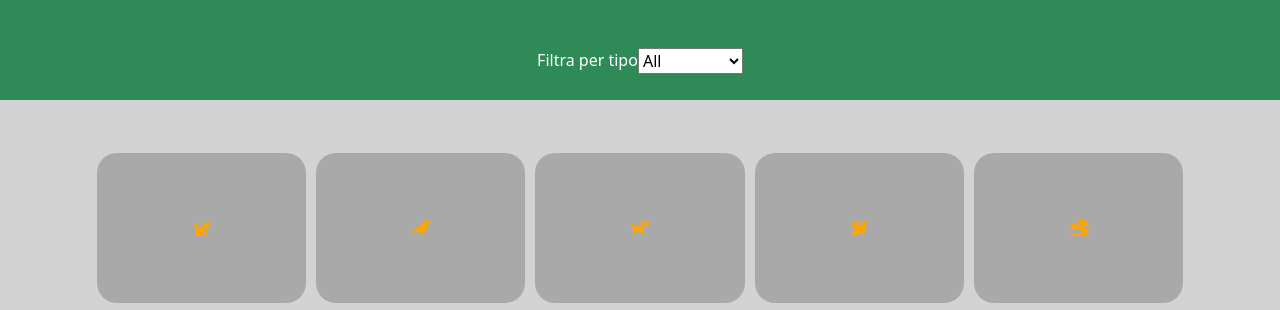
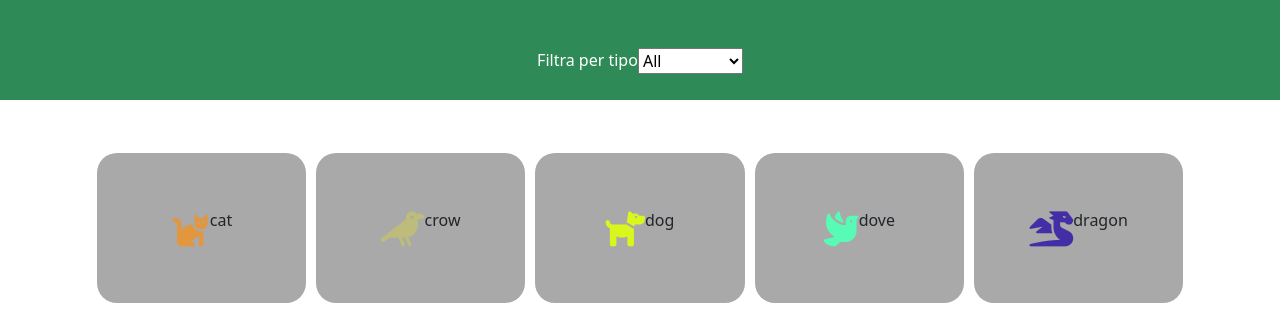
Before and after one commit to VincenzoVitello/js-es6-icons, a plain HTML site: page index.html in a window 1280 px wide. Shown: the top 310 px of the page. Drawn offline with nearby package versions, Linux system fonts and the light colour scheme.

Commit message:
il programma funziona ma il codice è un po' brutto

```diff
--- a/data.js
+++ b/data.js
@@ -4,112 +4,112 @@ const icons = [
 		prefix: 'fa-',
 		type: 'animal',
 		family: 'fas',
-		color: 'orange'
+		color: generateRandomColor()
 	},
 	{
 		name: 'crow',
 		prefix: 'fa-',
 		type: 'animal',
 		family: 'fas',
-		color: 'orange'
+		color: generateRandomColor()
 	},
 	{
 		name: 'dog',
 		prefix: 'fa-',
 		type: 'animal',
 		family: 'fas',
-		color: 'orange'
+		color: generateRandomColor()
 	},
 	{
 		name: 'dove',
 		prefix: 'fa-',
 		type: 'animal',
 		family: 'fas',
-		color: 'orange'
+		color: generateRandomColor()
 	},
 	{
 		name: 'dragon',
 		prefix: 'fa-',
 		type: 'animal',
 		family: 'fas',
-		color: 'orange'
+		color: generateRandomColor()
 	},
 	{
 		name: 'horse',
 		prefix: 'fa-',
 		type: 'animal',
 		family: 'fas',
-		color: 'orange'
+		color: generateRandomColor()
 	},
 	{
 		name: 'hippo',
 		prefix: 'fa-',
 		type: 'animal',
 		family: 'fas',
-		color: 'orange'
+		color: generateRandomColor()
 	},
 	{
 		name: 'fish',
 		prefix: 'fa-',
 		type: 'animal',
 		family: 'fas',
-		color: 'orange'
+		color: generateRandomColor()
 	},
 	{
 		name: 'carrot',
 		prefix: 'fa-',
 		type: 'vegetable',
 		family: 'fas',
-		color: 'green'
+		color: generateRandomColor()
 	},
 	{
 		name: 'apple-alt',
 		prefix: 'fa-',
 		type: 'vegetable',
 		family: 'fas',
-		color: 'green'
+		color: generateRandomColor()
 	},
 	{
 		name: 'lemon',
 		prefix: 'fa-',
 		type: 'vegetable',
 		family: 'fas',
-		color: 'green'
+		color: generateRandomColor()
 	},
 	{
 		name: 'pepper-hot',
 		prefix: 'fa-',
 		type: 'vegetable',
 		family: 'fas',
-		color: 'green'
+		color: generateRandomColor()
 	},
 	{
 		name: 'user-astronaut',
 		prefix: 'fa-',
 		type: 'user',
 		family: 'fas',
-		color: 'blue'
+		color: generateRandomColor()
 	},
 	{
 		name: 'user-graduate',
 		prefix: 'fa-',
 		type: 'user',
 		family: 'fas',
-		color: 'blue'
+		color: generateRandomColor()
 	},
 	{
 		name: 'user-ninja',
 		prefix: 'fa-',
 		type: 'user',
 		family: 'fas',
-		color: 'blue'
+		color: generateRandomColor()
 	},
 	{
 		name: 'user-secret',
 		prefix: 'fa-',
 		type: 'user',
 		family: 'fas',
-		color: 'blue'
+		color: generateRandomColor()
 	}
 ];
 //creo variabili per interagire con elementi del DOM
@@ -118,29 +118,32 @@ let selector = document.getElementById('selector');
 let animals = icons.filter((element) => { return element.type == "animal"});
 let users = icons.filter((element) => { return element.type == "user"});
 let vegetables = icons.filter((element) => { return element.type == "vegetable"});
-console.log (animals)
-console.log
-//creo funzione che mi permetta di creare gli elementi box senza filtrarli
-function genCards(){
-	for (i=0; i<icons.length; i++){
+
+function genCards(arrayFiltred){
+	arrayFiltred.forEach((element) => {
 		container.innerHTML +=
 		`
-		<div class="box d-flex justify-content-center align-items-center">
-            <i class="fas fa-${icons[i].name}" style="color: ${icons[i].color};"></i>
-        </div>
-		`
-	}
+ 		<div class="box d-flex justify-content-center align-items-center">
+             <i class="fas fa-${element.name}" style="color: ${element.color};"></i>
+			 <br>
+			 <p>${element.name}</p>
+         </div>
+ 		`
+	})
 }
+
 genCards(icons);
+
 //creo ascoltatore di eventi sul selettore filtri
 selector.addEventListener('change', function(){
-	if(selector.value == "animal"){
+	if(this.value == "animals"){
 		container.innerHTML = ""
 		genCards(animals);
-	}else if(selector.value == "user"){
+	}else if(this.value == "user"){
+		console.log ('ciao');
 		container.innerHTML = ""
 		genCards(users);
-	}else if(selector.value == "vegetable"){
+	}else if(this.value == "vegetable"){
 		container.innerHTML = ""
 		genCards(vegetables)
 	}else{
@@ -148,4 +151,11 @@ selector.addEventListener('change', function(){
 		genCards(icons)
 	}
 });
-//NON SO PERCHé NON SEGNALA ERRORI IN CONSOLE EPPURE NON VIENE GESTITO L'EVENTO CHANGE!!!!!!!!!! CODROIPO
+
+
+//genero funzione da richiamare poi come valore di color all'interno dei miei oggetti contenuti nell'array icons
+function generateRandomColor()
+{
+    var randomColor = '#'+Math.floor(Math.random()*16777215).toString(16);
+    return randomColor;
+}
--- a/style.css
+++ b/style.css
@@ -16,6 +16,9 @@
     margin: 5px;
     border-radius: 20px;
 }
-.ms_container{
+.box .fas{
+    font-size: 35px;
+}
+.body{
     background-color: lightgray
 }
```
Also changed, not shown: index.html (line endings or trailing spaces).
